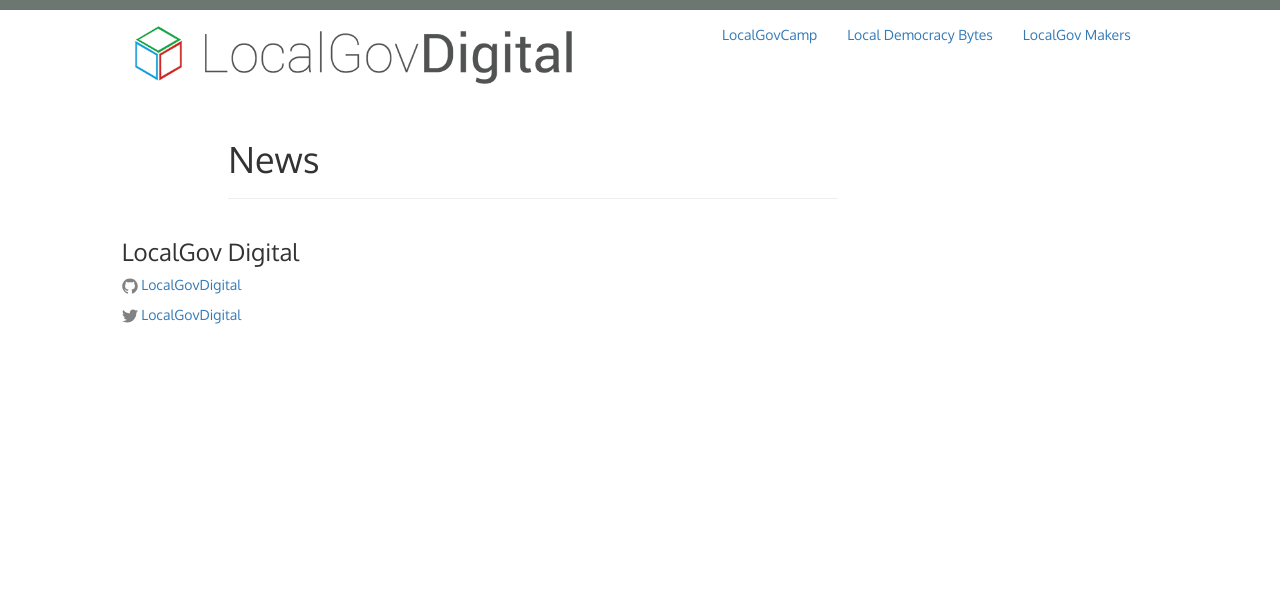
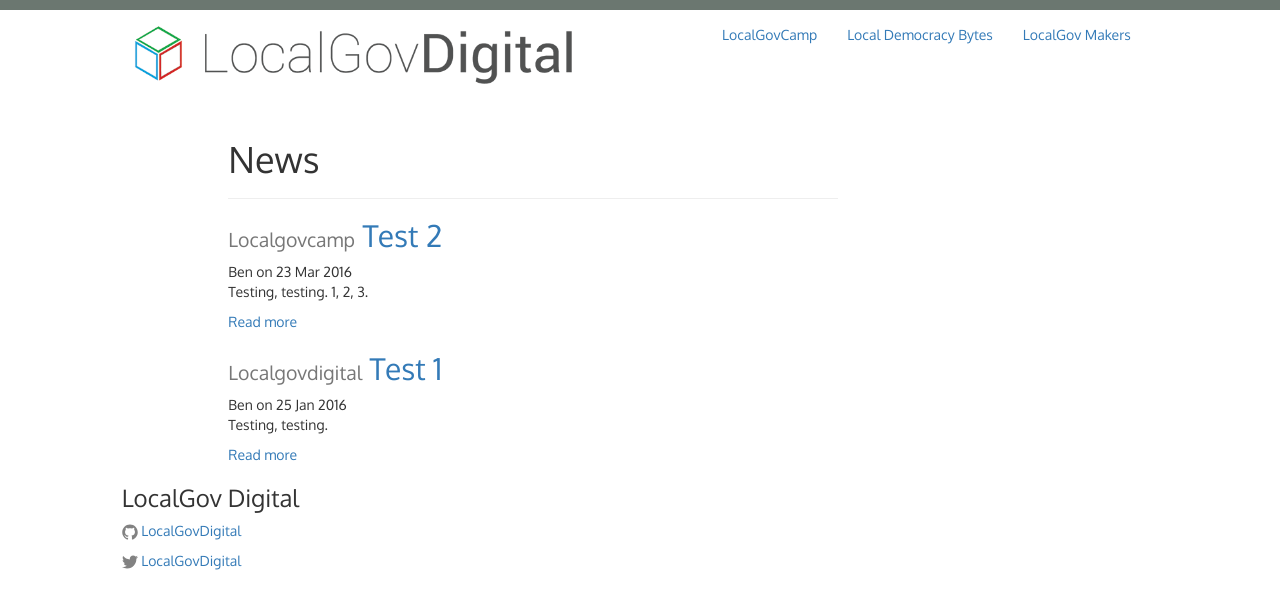
Before and after one commit to BforBen/LGD, a Jekyll site: the page built from news.html, in a window 1280 px wide. Shown: the top 609 px of the page. Built offline with Jekyll 4.4.1, drawn with Linux system fonts in a browser that asks for light colours; comment, search, counter and statistics services are not loaded.

Commit message:
Add test blog posts

```diff
--- /dev/null
+++ b/_posts/2016-01-25-test_test_test.md
@@ -0,0 +1,9 @@
+---
+layout: post
+title:  Test 1
+date:   2016-01-25 11:54:38
+category: localgovdigital
+tags: test, news, local gov
+author: Ben
+---
+Testing, testing.
--- /dev/null
+++ b/_posts/2016-03-23-another_test.md
@@ -0,0 +1,9 @@
+---
+layout: post
+title:  Test 2
+date:   2016-03-23 13:05:15
+category: localgovcamp
+tags: test, localgovcamp16
+author: Ben
+---
+Testing, testing. 1, 2, 3.
--- a/index.html
+++ b/index.html
@@ -6,6 +6,7 @@
     <div class="row">
         <div class="col-sm-7 col-sm-offset-1">
             <h2>News</h2>
+            {% include blog-latest.html %}
         </div>
 
         <div class="col-sm-3">
```
Also changed, not shown: _includes/blog-latest.html (added, +16 -0 lines), localgovcamp/index.html (+5 -3 lines).
